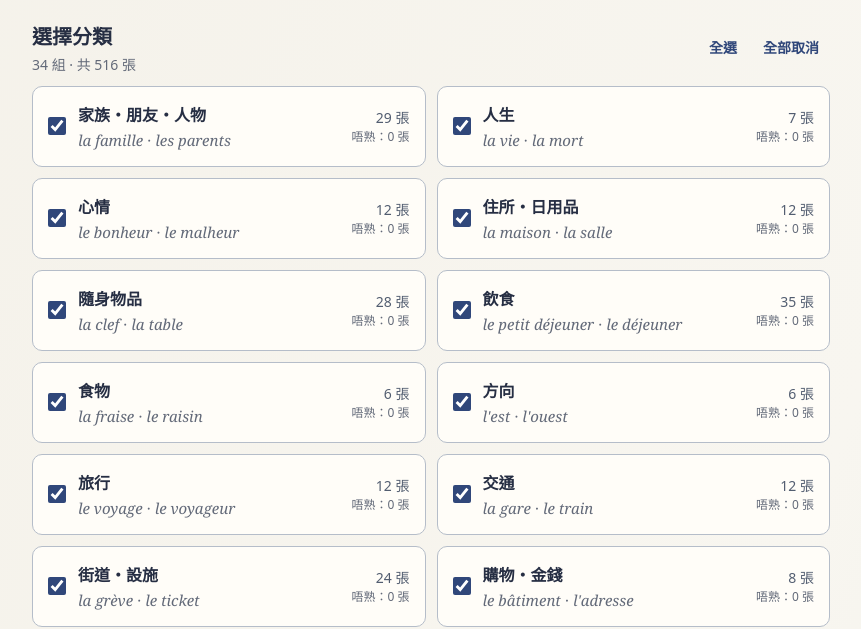
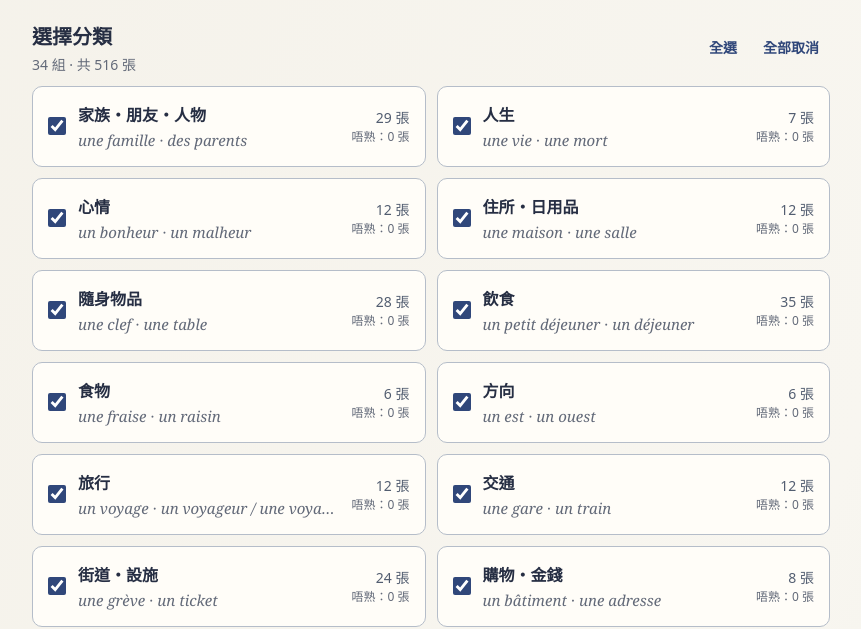
Before and after one commit to cwing0115/french-flashcards, a plain HTML site: page index.html in a window 1280 px wide. Shown: the part 207-836 px from the top of the page, without its empty margins (209-1070 px from the left). Drawn offline with Linux system fonts and the light colour scheme.

Commit message:
Add selectable noun articles to flashcards, speech and dictionary search

```diff
--- a/index.html
+++ b/index.html
@@ -602,6 +602,7 @@ button,input{font:inherit}button{cursor:pointer;border:1px solid var(--line);bor
 <div class="section-head"><div><h2 class="section-title" id="group-title">選擇分類</h2><p class="muted summary" id="total"></p></div><div class="tools"><button class="subtle" id="all">全選</button><button class="subtle" id="none">全部取消</button></div></div>
 <div id="groups" class="groups"></div>
 <div class="settings"><label class="mode"><input id="reverse" class="switch" type="checkbox" role="switch"><span><strong>反向模式</strong><span class="hint">先睇中文或日文，翻卡睇法文</span></span></label>
+<label class="mode"><input id="definite-articles" class="switch" type="checkbox" role="switch" aria-label="使用定冠詞 le/la"><span><strong>冠詞：un/une ↔ le/la</strong><span class="hint" id="article-mode"></span></span></label>
 <label class="mode"><input id="only-unfamiliar" class="switch" type="checkbox" role="switch"><span><strong>只溫唔熟的字</strong><span class="hint">由已揀分類中，練習標咗星嘅單詞</span></span></label></div>
 <div class="toolbar"><span id="selection" aria-live="polite" class="selection"></span><div class="home-actions"><button type="button" onclick="location.href='pronunciation.html'">發音</button><button id="open-dict">字典</button><button id="start" class="primary">開始練習 →</button></div></div>
 <div class="backup-actions"><button id="export-marks">匯出標記</button><button id="import-marks" title="將備份標記合併到目前標記">匯入標記</button><input id="mark-file" type="file" accept=".txt,.json,text/plain,application/json" hidden></div>
@@ -720,24 +721,46 @@ function joinArticle(article, fr) {
   if (!article) return fr;
   return article + (/['’]$/.test(article) ? "" : " ") + fr;
 }
-function forms(word) {
-  if (word.gender === "mf") {
-    const pair = word.fr.split(/\s*,\s*/);
-    if (pair.length === 2) {
-      const articles = word.article.split(/\s*\/\s*/);
-      return pair.map((fr, i) => ({
-        text: joinArticle(articles[i] ?? articles[0], fr), gender: i === 0 ? "m" : "f"
-      }));
-    }
+const articleSwitch = byId("definite-articles");
+const articlePreference = "french-flashcards.article-mode.v1";
+try {
+  articleSwitch.checked = localStorage.getItem(articlePreference) === "definite";
+} catch {
+  articleSwitch.checked = false;
+}
+function forms(word, definite = articleSwitch.checked) {
+  const {fr, gender, article} = word;
+  if (!gender) return [{text:fr, gender:""}];
+  const plural = article === "les";
+  if (gender !== "mf") {
+    const prefix = definite ? article : plural ? "des" : gender === "f" ? "une" : "un";
+    return [{text:joinArticle(prefix, fr), gender}];
   }
-  return [{text: joinArticle(word.article, word.fr), gender: word.gender}];
+
+  // 形容詞亦會有陰陽兩式，詞庫用空冠詞識別呢類詞。
+  const names = fr.split(/\s*,\s*/);
+  if (!article) {
+    return names.map((text, i) => ({text, gender:names.length === 1 ? "mf" : i === 0 ? "m" : "f"}));
+  }
+  const optionalEnding = fr.match(/^(.+)\(([^()]+)\)$/);
+  const masculine = optionalEnding ? optionalEnding[1] : names[0];
+  const feminine = optionalEnding ? masculine + optionalEnding[2] : names[1] ?? masculine;
+  const articles = definite ? article.split(/\s*\/\s*/) : plural ? ["des"] : ["un", "une"];
+  const first = articles[0];
+  const second = articles[1] ?? first;
+  const masculineText = joinArticle(first, masculine);
+  if (masculine === feminine && first === second) return [{text:masculineText, gender:"mf"}];
+  return [
+    {text:masculineText, display:masculine === feminine ? first : masculineText, gender:"m"},
+    {text:joinArticle(second, feminine), gender:"f"}
+  ];
 }
 function frenchTerm(parts) {
   const term = element("span", "term");
   term.lang = "fr";
   parts.forEach((part, i) => {
     if (i) term.append(element("span", "separator", " / "));
-    term.append(element("span", part.gender, part.text));
+    term.append(element("span", part.gender, part.display ?? part.text));
   });
   return term;
 }
@@ -934,7 +957,7 @@ function renderDictionary() {
     const list = element("div", "dict-list");
     for (const word of words) {
       if (query) {
-        const fields = [word.fr, word.zh, word.ja, ...forms(word).map(part => part.text)];
+        const fields = [word.fr, word.zh, word.ja, ...forms(word, false).map(part => part.text), ...forms(word, true).map(part => part.text)];
         const matches = fields.some(field => {
           const key = searchKey(field);
           return key.includes(query) || key.replace(/[()]/g, "").includes(query);
@@ -1014,7 +1037,7 @@ for (const [name, words] of groups) {
   boxes.set(name, box);
   const copy = element("span", "group-copy");
   copy.append(element("b", "", name));
-  const preview = element("span", "preview", words.slice(0,2).map(w => forms(w)[0].text).join(" · "));
+  const preview = element("span", "preview");
   preview.lang = "fr";
   copy.append(preview);
   const counts = element("span", "count group-counts", words.length + " 張");
@@ -1024,6 +1047,24 @@ for (const [name, words] of groups) {
   label.append(box, copy, counts);
   byId("groups").append(label);
 }
+function refreshArticleMode() {
+  byId("article-mode").textContent = articleSwitch.checked ? "目前使用 le / la / l’ / les" : "目前使用 un / une / des";
+  for (const [name, box] of boxes) {
+    const preview = box.closest(".group").querySelector(".preview");
+    preview.textContent = groups.get(name).slice(0, 2).map(word =>
+      forms(word).map(part => part.display ?? part.text).join(" / ")
+    ).join(" · ");
+  }
+}
+refreshArticleMode();
+articleSwitch.onchange = () => {
+  refreshArticleMode();
+  try {
+    localStorage.setItem(articlePreference, articleSwitch.checked ? "definite" : "indefinite");
+  } catch {
+    byId("article-mode").textContent += "（瀏覽器暫時未能儲存選擇）";
+  }
+};
 function selectAll(checked) {
   boxes.forEach(box => box.checked = checked);
   syncSelection();
```
